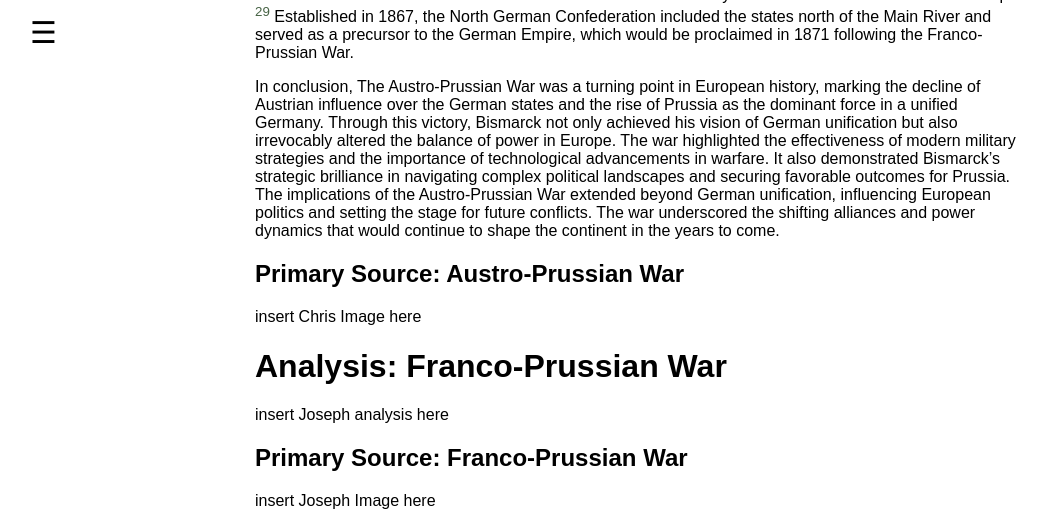
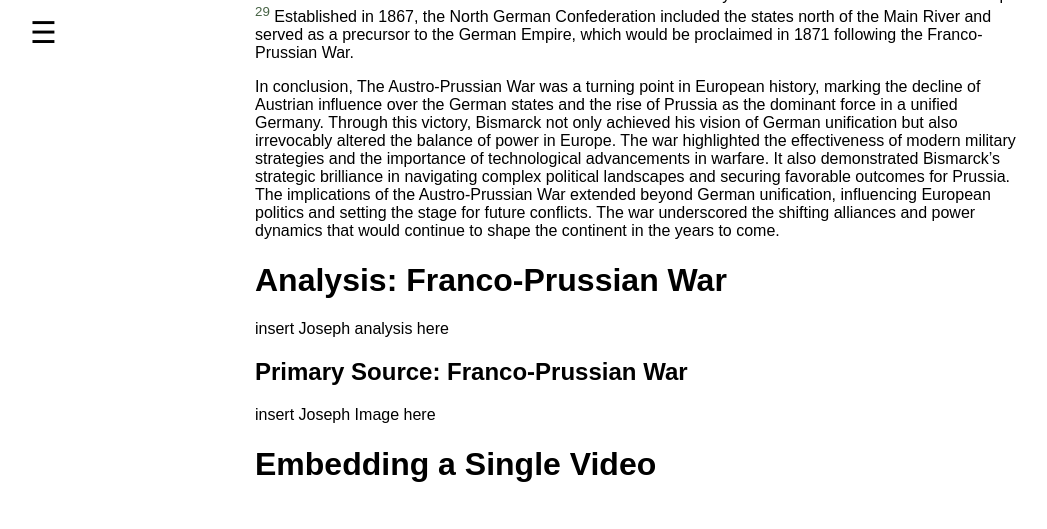
Before and after one commit to LucasOM-XeThey/OliveiraMelo-Lucas-EUH3205, a Jekyll site: the page built from 002_analysis.md, in a window 1280 px wide and 900 px high, scrolled down 3435 px, cut to the strip 0-529 px from the top of the window. Shown: the whole strip, without its empty margins (1-1048 px from the left). Built offline with Jekyll 4.4.1, drawn with Linux system fonts in a browser that asks for light colours.

Commit message:
Update 002_analysis.md

```diff
--- a/002_analysis.md
+++ b/002_analysis.md
@@ -129,10 +129,6 @@ It also demonstrated Bismarck's strategic brilliance in navigating complex polit
 The implications of the Austro-Prussian War extended beyond German unification, influencing European politics and setting the stage for future conflicts.
 The war underscored the shifting alliances and power dynamics that would continue to shape the continent in the years to come.
 
-## Primary Source: Austro-Prussian War
-
-insert Chris Image here
-
 # Analysis: Franco-Prussian War
 
 insert Joseph analysis here
```
